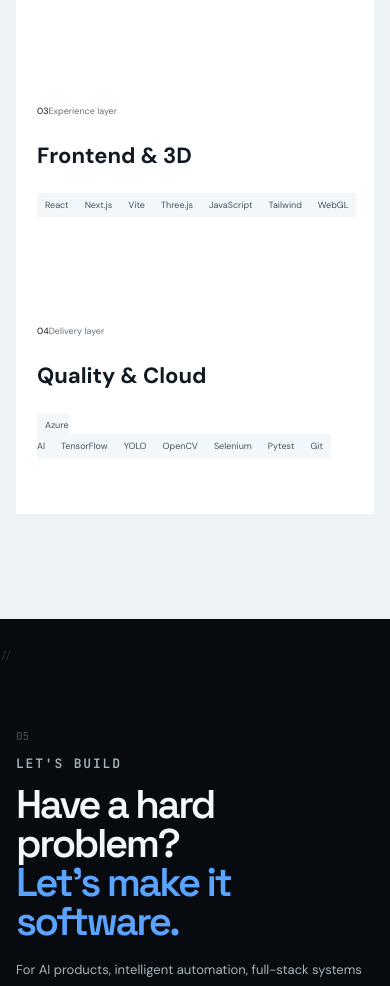
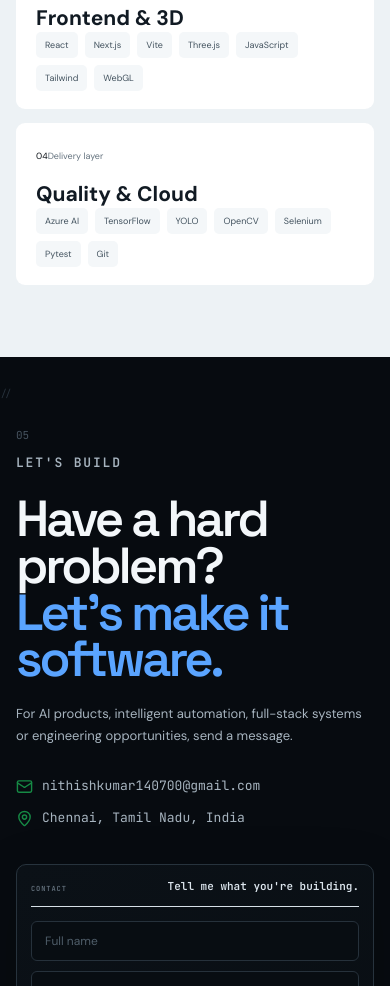
Before and after one commit to Nithishrish23/Nithish-portfolio, a React (Vite) app: page / in a window 390 px wide. Shown: the part 6460-7446 px from the top of the page. Built offline with nearby package versions, Linux system fonts and the light colour scheme; no server answers.

Commit message:
style: tighten contact and technology sections

```diff
--- a/src/theme-refine.css
+++ b/src/theme-refine.css
@@ -30,22 +30,50 @@
 .scene-glow{z-index:0!important;width:330px;height:330px;background:rgba(46,160,104,.075);filter:blur(85px)}
 .hero-photo-card{right:16px;top:16px;z-index:6;padding:7px 10px;background:rgba(9,14,19,.92);border-color:#34424e}
 .hero-photo-card img{width:44px;height:44px}.hero-photo-card span{font-size:8px}.hero-photo-card strong{font-size:10px}
-.avatar-speech{position:absolute;z-index:5;left:50%;top:13%;transform:translateX(-50%);max-width:245px;padding:11px 15px;border:1px solid rgba(164,181,195,.22);border-radius:18px;background:rgba(10,15,20,.84);backdrop-filter:blur(14px);color:#e9f0f5;font:500 11px/1.45 'DM Sans',sans-serif;text-align:center;box-shadow:0 14px 40px rgba(0,0,0,.18);pointer-events:none;animation:speechFloat 4s ease-in-out infinite}
-.avatar-speech:after{content:'';position:absolute;left:50%;bottom:-7px;width:12px;height:12px;transform:translateX(-50%) rotate(45deg);background:#0a0f14;border-right:1px solid rgba(164,181,195,.22);border-bottom:1px solid rgba(164,181,195,.22)}
+/* Avatar speech bubble intentionally removed. */
+.avatar-speech{display:none!important}
 .avatar-rotate-hint{position:absolute;z-index:5;left:50%;bottom:17px;transform:translateX(-50%);padding:7px 11px;border-radius:999px;background:rgba(7,11,16,.76);border:1px solid rgba(164,181,195,.18);color:#92a0ab;font:500 9px 'DM Sans',sans-serif;white-space:nowrap;pointer-events:none}
-.rotate-icon{font-size:12px;margin-right:5px;color:#53a4ff}@keyframes speechFloat{50%{transform:translate(-50%,3px)}}
+.rotate-icon{font-size:12px;margin-right:5px;color:#53a4ff}
 
-/* Section typography: readable first, decorative second */
+/* Section typography */
 .section{padding:105px 0}.section-kicker{font-size:9px;color:#82909c}.section-number{font-size:11px}.section h2{font-size:clamp(40px,5vw,64px);line-height:.98}.section-note{font-size:11px;line-height:1.75;color:#71808c}
 .about-statement>p{font-size:18px;line-height:1.65;color:#8f9da9}.capability-list h3{font-size:17px}.capability-list p{font-size:12px;line-height:1.65}
 .work-category{font-size:8px}.work-main h3{font-size:27px}.work-main>p:not(.work-category){font-size:12px;line-height:1.68}.stack span{font-size:9px;padding:6px 8px}
 .period{font-size:9px!important}.timeline h3{font-size:19px!important}.timeline p{font-size:12px!important;line-height:1.7!important}
 
-/* Technology remains structured, but no tiny unreadable chip wall */
-.stack-banner{padding:36px 38px}.stack-banner h2{font-size:clamp(38px,4vw,58px)}.stack-banner>p{font-size:13px;line-height:1.75}.technology-card{min-height:220px;padding:24px 21px}.technology-top span,.technology-top small{font-size:9px}.technology-card h3{font-size:22px}.technology-items{gap:6px}.technology-items span{font-size:9px;padding:6px 8px}
+/* Technology — compact enterprise matrix, no large vertical gaps */
+.stack-section{padding-top:72px!important;padding-bottom:72px!important}
+.stack-banner{padding:26px 30px!important;margin-bottom:18px!important;border-radius:10px}
+.stack-banner h2{font-size:clamp(38px,4vw,58px);line-height:.96;margin:0}
+.stack-banner>p{font-size:13px;line-height:1.65;margin:0}
+.technology-grid{display:grid!important;grid-template-columns:repeat(2,minmax(0,1fr));gap:14px!important;margin:0!important}
+.technology-card{min-height:0!important;height:auto!important;padding:20px 20px 18px!important;border-radius:9px;display:flex;flex-direction:column;justify-content:space-between}
+.technology-top{margin-bottom:16px!important}
+.technology-top span,.technology-top small{font-size:9px}.technology-card h3{font-size:21px;margin:0}
+.technology-items{gap:7px!important;display:flex;flex-wrap:wrap}
+.technology-items span{font-size:9px;padding:7px 9px;border-radius:5px}
 
-/* Contact stays black in light mode, with high-contrast form text */
-.contact-section{color:#edf3f7!important}.contact-section h2{color:#f3f7fa!important}.contact-section h2 span{color:#5aa4ff!important}.contact-section .contact-copy p,.contact-section .direct-contact span,.contact-section .direct-contact a{color:#a7b4bf!important;font-size:13px;line-height:1.7}.contact-section input,.contact-section textarea{font-size:13px!important}.contact-section .send-btn{font-size:11px}
+/* Contact — compact two-column studio panel */
+.contact-section{padding:76px 0 68px!important}
+.contact-section .container{max-width:1280px}
+.contact-section .section-head{margin-bottom:28px!important}
+.contact-section .contact-grid{display:grid!important;grid-template-columns:minmax(0,.82fr) minmax(0,1.18fr);gap:34px!important;align-items:stretch}
+.contact-section .contact-copy{padding:8px 0 0!important}
+.contact-section .contact-copy h2{font-size:clamp(44px,5vw,70px)!important;line-height:.92!important;margin-bottom:20px!important}
+.contact-section .contact-copy p{max-width:540px;margin:0 0 22px!important}
+.contact-section .direct-contact{display:grid;gap:10px!important}
+.contact-section .direct-contact div{padding:10px 0!important}
+.contact-section .contact-form{padding:20px!important;border-radius:10px!important;background:linear-gradient(145deg,#0b1117,#080d12)!important;border:1px solid #27333d!important;box-shadow:0 20px 60px rgba(0,0,0,.18)}
+.contact-section .contact-form header{margin-bottom:14px!important;padding-bottom:12px!important}
+.contact-section .contact-form form{gap:10px!important}
+.contact-section .contact-form .form-row{gap:10px!important}
+.contact-section input,.contact-section textarea{font-size:12px!important;padding:11px 13px!important;border-radius:6px!important}
+.contact-section textarea{min-height:120px!important;height:120px!important}
+.contact-section .send-btn{height:46px!important;font-size:11px!important;border-radius:6px!important;margin-top:2px}
+.contact-section .send-btn svg{width:15px;height:15px}
+
+/* Contact stays black in light mode */
+.contact-section{color:#edf3f7!important}.contact-section h2{color:#f3f7fa!important}.contact-section h2 span{color:#5aa4ff!important}.contact-section .contact-copy p,.contact-section .direct-contact span,.contact-section .direct-contact a{color:#a7b4bf!important;font-size:13px;line-height:1.7}.contact-section input,.contact-section textarea{font-size:12px!important}.contact-section .send-btn{font-size:11px}
 
 /* Light theme: true white/open editorial surfaces; hero and contact remain cinematic */
 [data-theme='light'] body{background:var(--light-bg);color:var(--light-text)}
@@ -64,6 +92,6 @@
 [data-theme='light'] .stack-section{background:#edf2f5}.stack-banner{background:#fff;border-color:#d3dde5}.stack-banner h2{color:#111a23}.stack-banner>p{color:#4e5e6a}.technology-card{background:#fff;border-color:#d3dde5}.technology-card:hover{background:#fff;border-color:#75a6ed}.technology-card h3{color:#111a23}.technology-top small{color:#65737f}.technology-items span{background:#f4f7f9;border-color:#d4dfe7;color:#43535f}
 [data-theme='light'] .footer{border-color:#d5dee6;color:#4d5d69}.footer-copy{color:#6b7883}
 
-@media(max-width:1050px){.technology-grid{grid-template-columns:repeat(2,1fr)}.stack-banner{grid-template-columns:1fr;gap:22px}.hero{grid-template-columns:1fr}.hero-visual{height:620px;margin-top:10px}.hero-copy{padding-bottom:28px}}
-@media(max-width:760px){.container{width:min(100% - 32px,var(--max))}.hero{padding-left:16px;padding-right:16px}.hero-copy{padding-top:30px}.hero h1{font-size:clamp(47px,14vw,70px)}.hero-text{font-size:15px}.hero-visual{height:560px}.avatar-speech{top:11%;max-width:210px;font-size:10px}.avatar-rotate-hint{font-size:8px;bottom:12px}.technology-grid{grid-template-columns:1fr}.stack-banner{padding:28px 22px}.nav-cta{display:none}.theme-toggle{width:42px;height:42px;flex-basis:42px}}
-@media(prefers-reduced-motion:reduce){.avatar-speech{animation:none}}
+@media(max-width:1050px){.technology-grid{grid-template-columns:repeat(2,minmax(0,1fr))}.stack-banner{grid-template-columns:1fr;gap:16px}.hero{grid-template-columns:1fr}.hero-visual{height:620px;margin-top:10px}.hero-copy{padding-bottom:28px}.contact-section .contact-grid{grid-template-columns:1fr;gap:24px!important}}
+@media(max-width:760px){.container{width:min(100% - 32px,var(--max))}.hero{padding-left:16px;padding-right:16px}.hero-copy{padding-top:30px}.hero h1{font-size:clamp(47px,14vw,70px)}.hero-text{font-size:15px}.hero-visual{height:560px}.avatar-rotate-hint{font-size:8px;bottom:12px}.technology-grid{grid-template-columns:1fr}.stack-banner{padding:22px 20px!important}.nav-cta{display:none}.theme-toggle{width:42px;height:42px;flex-basis:42px}.contact-section{padding:58px 0 52px!important}.contact-section .contact-form{padding:14px!important}.contact-section .contact-copy h2{font-size:clamp(42px,13vw,62px)!important}}
+@media(prefers-reduced-motion:reduce){.avatar-rotate-hint{animation:none}}
```
